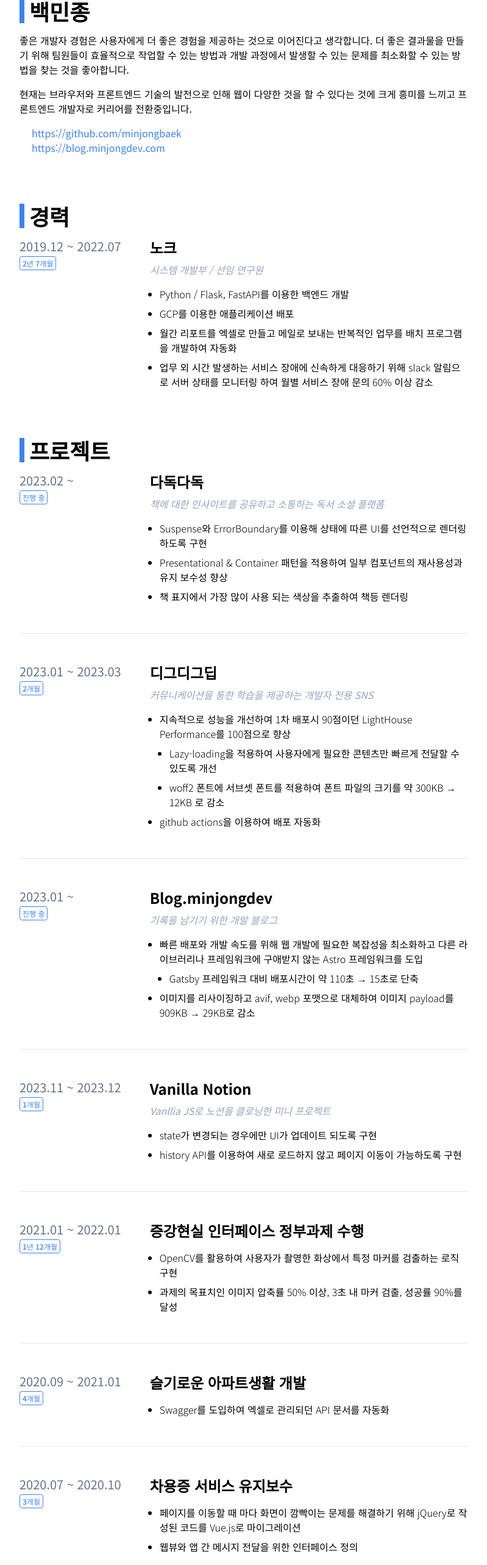
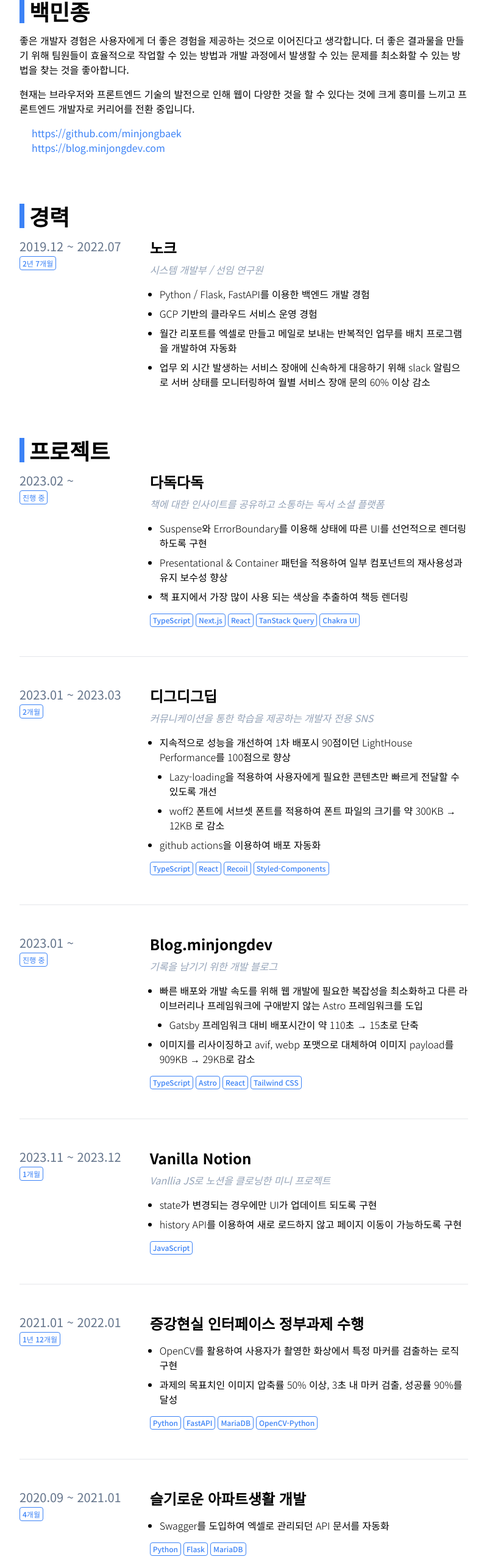
Before and after one commit to minjongbaek/about, a Next.js app: page / in a window 1280 px wide. Shown: the part 50-2616 px from the top of the page at 61% size, without its empty margins (240-1039 px from the left). Built offline with nearby package versions, Linux system fonts and the light colour scheme; some icons are missing.

Commit message:
feat: SkillList 컴포넌트 구현

```diff
--- /dev/null
+++ b/src/components/SkillList.tsx
@@ -0,0 +1,13 @@
+import Label from "./Base/Label";
+
+const SkillList = ({ skills }: { skills: string[] }) => {
+  return (
+    <div className="flex gap-1">
+      {skills.map((skill) => (
+        <Label key={skill}>{skill}</Label>
+      ))}
+    </div>
+  );
+};
+
+export default SkillList;
--- a/src/pages/index.tsx
+++ b/src/pages/index.tsx
@@ -1,5 +1,6 @@
 import Section from "@/components/Base/Section";
 import Experience from "@/components/Experience";
+import SkillList from "@/components/SkillList";
 import TaskList from "@/components/TaskList";
 import GithubIcon from "@public/github.svg";
 import RssIcon from "@public/rss.svg";
@@ -16,8 +17,8 @@ export default function Home() {
         </p>
         <p>
           현재는 브라우저와 프론트엔드 기술의 발전으로 인해 웹이 다양한 것을 할
-          수 있다는 것에 크게 흥미를 느끼고 프론트엔드 개발자로 커리어를
-          전환중입니다.
+          수 있다는 것에 크게 흥미를 느끼고 프론트엔드 개발자로 커리어를 전환
+          중입니다.
         </p>
         <div className="text-blue-500">
           <div className="flex items-center gap-1">
@@ -44,10 +45,10 @@ export default function Home() {
             >
               <TaskList
                 experiences={[
-                  "Python / Flask, FastAPI를 이용한 백엔드 개발",
-                  "GCP를 이용한 애플리케이션 배포",
+                  "Python / Flask, FastAPI를 이용한 백엔드 개발 경험",
+                  "GCP 기반의 클라우드 서비스 운영 경험",
                   "월간 리포트를 엑셀로 만들고 메일로 보내는 반복적인 업무를 배치 프로그램을 개발하여 자동화",
-                  "업무 외 시간 발생하는 서비스 장애에 신속하게 대응하기 위해 slack 알림으로 서버 상태를 모니터링 하여 월별 서비스 장애 문의 60% 이상 감소",
+                  "업무 외 시간 발생하는 서비스 장애에 신속하게 대응하기 위해 slack 알림으로 서버 상태를 모니터링하여 월별 서비스 장애 문의 60% 이상 감소",
                 ]}
               />
             </Experience.Info>
@@ -69,7 +70,15 @@ export default function Home() {
                   "Presentational & Container 패턴을 적용하여 일부 컴포넌트의 재사용성과 유지 보수성 향상",
                   "책 표지에서 가장 많이 사용 되는 색상을 추출하여 책등 렌더링",
                 ]}
-                // skill="FastAPI, MariaDB, OpenCV-Python"
+              />
+              <SkillList
+                skills={[
+                  "TypeScript",
+                  "Next.js",
+                  "React",
+                  "TanStack Query",
+                  "Chakra UI",
+                ]}
               />
             </Experience.Info>
           </Experience>
@@ -91,7 +100,9 @@ export default function Home() {
                   ],
                   "github actions을 이용하여 배포 자동화",
                 ]}
-                // skill="FastAPI, MariaDB, OpenCV-Python"
+              />
+              <SkillList
+                skills={["TypeScript", "React", "Recoil", "Styled-Components"]}
               />
             </Experience.Info>
           </Experience>
@@ -110,7 +121,9 @@ export default function Home() {
                   ["Gatsby 프레임워크 대비 배포시간이 약 110초 → 15초로 단축"],
                   "이미지를 리사이징하고 avif, webp 포맷으로 대체하여 이미지 payload를 909KB → 29KB로 감소",
                 ]}
-                // skill="FastAPI, MariaDB, OpenCV-Python"
+              />
+              <SkillList
+                skills={["TypeScript", "Astro", "React", "Tailwind CSS"]}
               />
             </Experience.Info>
           </Experience>
@@ -128,8 +141,8 @@ export default function Home() {
                   "state가 변경되는 경우에만 UI가 업데이트 되도록 구현",
                   "history API를 이용하여 새로 로드하지 않고 페이지 이동이 가능하도록 구현",
                 ]}
-                // skill="FastAPI, MariaDB, OpenCV-Python"
               />
+              <SkillList skills={["JavaScript"]} />
             </Experience.Info>
           </Experience>
 
@@ -143,7 +156,9 @@ export default function Home() {
                   "OpenCV를 활용하여 사용자가 촬영한 화상에서 특정 마커를 검출하는 로직 구현",
                   "과제의 목표치인 이미지 압축률 50% 이상, 3초 내 마커 검출, 성공률 90%를 달성",
                 ]}
-                // skill="FastAPI, MariaDB, OpenCV-Python"
+              />
+              <SkillList
+                skills={["Python", "FastAPI", "MariaDB", "OpenCV-Python"]}
               />
             </Experience.Info>
           </Experience>
@@ -157,8 +172,8 @@ export default function Home() {
                 experiences={[
                   "Swagger를 도입하여 엑셀로 관리되던 API 문서를 자동화",
                 ]}
-                // skill="Flask, MariaDB"
               />
+              <SkillList skills={["Python", "Flask", "MariaDB"]} />
             </Experience.Info>
           </Experience>
 
@@ -172,8 +187,8 @@ export default function Home() {
                   "페이지를 이동할 때 마다 화면이 깜빡이는 문제를 해결하기 위해 jQuery로 작성된 코드를 Vue.js로 마이그레이션",
                   "웹뷰와 앱 간 메시지 전달을 위한 인터페이스 정의",
                 ]}
-                // skill="Vue.js, Vuex"
               />
+              <SkillList skills={["JavaScript", "Vue.js", "Vuex"]} />
             </Experience.Info>
           </Experience>
         </div>
```
